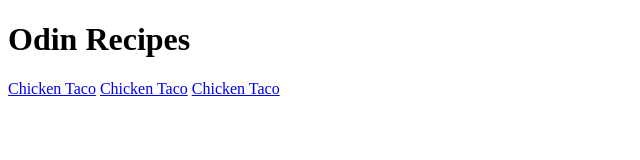
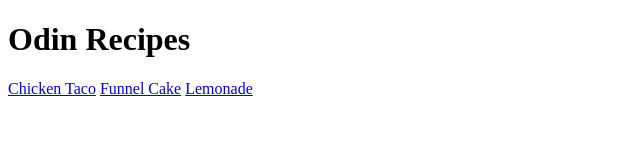
Before and after one commit to jls777/odin-recipes, a plain HTML site: page index.html in a window 1280 px wide. Shown: the full height of the page, 0-640 px from the left. Drawn offline with Linux system fonts and the light colour scheme.

Commit message:
rename links to funnel cake and lemonade

```diff
--- a/index.html
+++ b/index.html
@@ -7,7 +7,7 @@
   <body>
     <h1>Odin Recipes</h1>
     <a href="chicken-taco.html">Chicken Taco</a>
-    <a href="funnel-cake.html">Chicken Taco</a>
-    <a href="lemonade.html">Chicken Taco</a>
+    <a href="funnel-cake.html">Funnel Cake</a>
+    <a href="lemonade.html">Lemonade</a>
   </body>
 </html>
```
